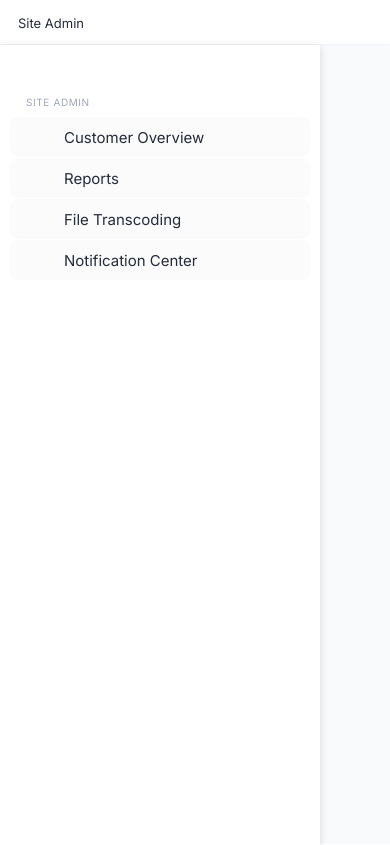
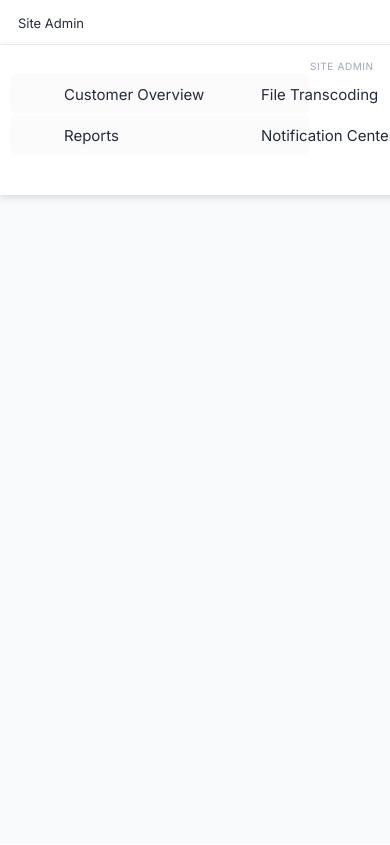
Before and after one commit to MartinFrantisak/task-junior, an Angular app: page / in a window 390 px wide. Built offline with nearby package versions, Linux system fonts and the light colour scheme.

Commit message:
Refactored navbar component styles

```diff
--- a/src/app/components/navbar/navbar.component.sass
+++ b/src/app/components/navbar/navbar.component.sass
@@ -15,3 +15,32 @@ $height: calc(100vh - 44px)
   letter-spacing: 0.6px
   color: #9fa7bb
   display: inline-block
+
+// media queries
+@media only screen and (max-width: 414px)
+  .navbar
+    min-width: 414px
+    height: 150px
+    margin: 0 1px 0 0
+    box-shadow: 0 2px 8px 0 rgba(0, 0, 0, 0.15)
+    background-color: #fff
+    position: fixed
+    z-index: 1
+  .navbar__title
+    margin: 15px 11px 0 325px
+  .navbar__column-one
+    width: 50%
+    float: left
+    margin-left: 10px
+
+@media only screen and (max-width: 390px)
+  .navbar__title
+    margin: 15px 11px 0 310px
+  .navbar__column-one
+    margin-left: 0
+
+@media only screen and (max-width: 375px)
+  .navbar__title
+    margin: 15px 11px 0 295px
+  .navbar__column-one
+    margin-right: -15px
```
